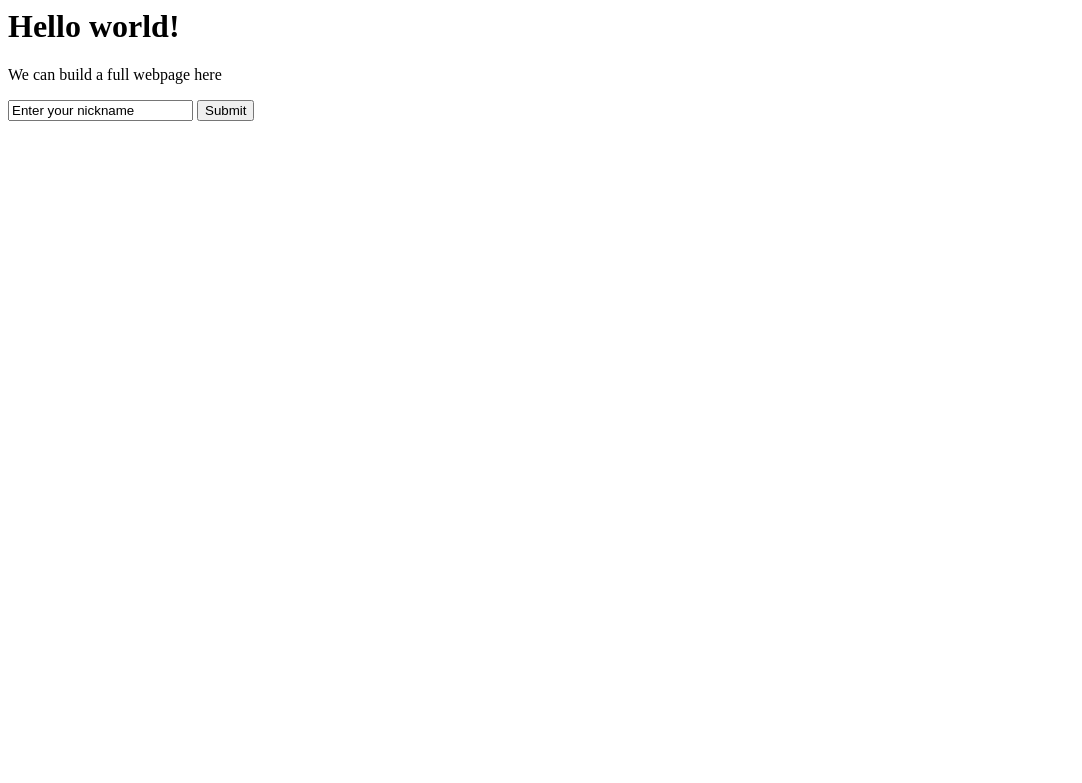
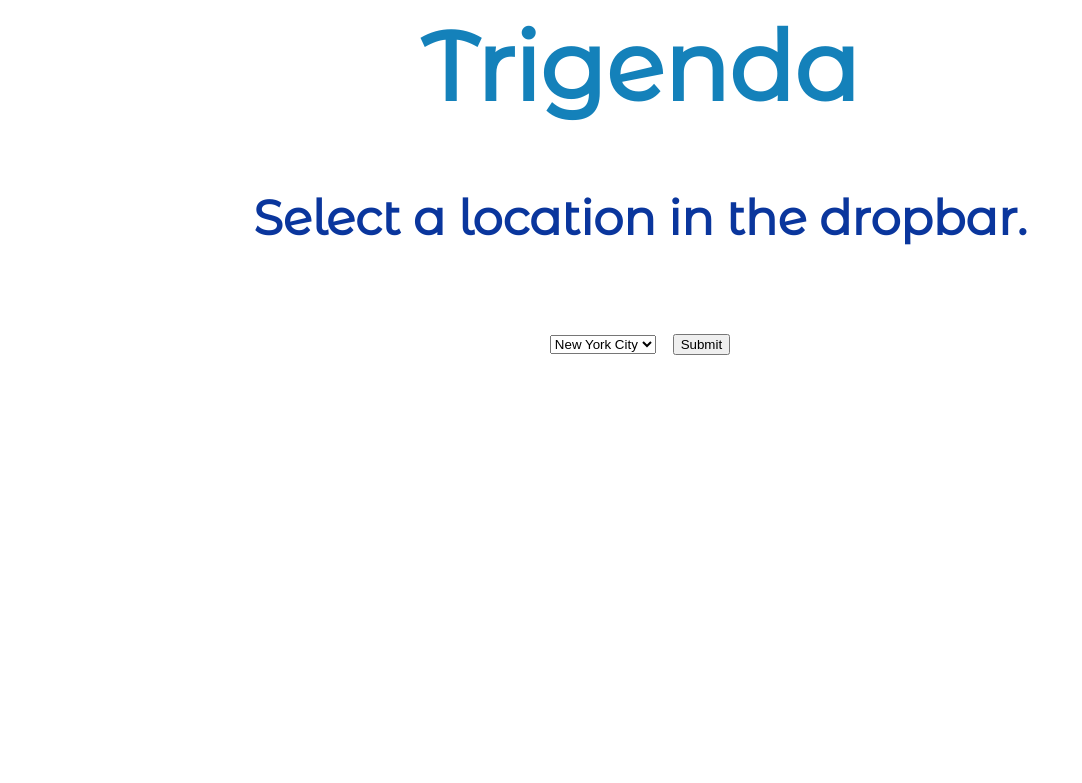
Before and after one commit to wconnelly42/Trigenda, a Flask app: template app/templates/index.html in a window 1280 px wide. Shown: the top 783 px of the page, without its empty margins (0-1082 px from the left). Run offline with Flask 2, Linux system fonts and the light colour scheme; the template is opened without the code that fills it, so the values that code supplies are empty.

Commit message:
initial commit

```diff
--- a/app/routes.py
+++ b/app/routes.py
@@ -5,4 +5,8 @@ from app.models import model, formopener
 @app.route('/')
 @app.route('/index')
 def index():
-    return "hello world!"
+    return render_template("index.html")
+
+@app.route('/results')
+def results():
+    return render_template("results.html")
--- a/app/static/style.css
+++ b/app/static/style.css
@@ -0,0 +1,67 @@
+title{
+            text-align: center;
+            color: black;
+            font-family: 'Montserrat Alternates', sans-serif;
+
+            font-size: 400%;
+        }
+
+
+
+h1{
+    font-family: 'Montserrat Alternates', sans-serif;
+    color:#1481BA ;
+    font-size: 300%;
+}
+
+form{
+
+
+
+    font-size:200%;
+    color:#92B4F4;
+}
+
+
+h2{
+    color:#0A369D;
+}
+body{
+
+    font-family: 'Montserrat Alternates', sans-serif;
+            background-color: white;
+            color:#0A369D;
+            font-size:200%;
+     }
+
+
+/*#header{*/
+/*position: relative ;*/
+/*top: 25vh;*/
+/*}*/
+
+
+
+/*THIS WILL NOT WORK UNTIL WE REFERENCE THIS CODE IN INDEX.
+
+.search_categories{
+  font-size: 13px;
+  padding: 10px 8px 10px 14px;
+  background: #fff;
+  border: 1px solid #ccc;
+  border-radius: 6px;
+  overflow: hidden;
+  position: relative;
+}
+
+.search_categories .select select{
+  background: transparent;
+  line-height: 1;
+  border: 0;
+  padding: 0;
+  border-radius: 0;
+  width: 120%;
+  position: relative;
+  z-index: 10;
+  font-size: 1em;
+}
--- a/app/templates/index.html
+++ b/app/templates/index.html
@@ -1,13 +1,30 @@
 <html>
+<!--<body background= "http://cdn.cnn.com/cnnnext/dam/assets/170407220907-01-iconic-mountains-k2-restricted.jpg">-->
     <head>
-        <title>Welcome!</title>
+        <link href="https://fonts.googleapis.com/css?family=Montserrat+Alternates&display=swap" rel="stylesheet">
+        <title>TRIGENDA</title>
     </head>
     <body>
-        <h1>Hello world!</h1>
-        <p>We can build a full webpage here</p>
-        <form>
-            <input type="text" name="nickname" value="Enter your nickname"/>
+        <link href="static/style.css" rel="stylesheet">
+
+        <center>
+            <!--<div id= "header">-->
+            <h1>Trigenda</h1>
+            <!--</div>-->
+            </center>
+
+        <center>
+            <h2>Select a location in the dropbar.</h2>
+            </center>
+
+        <center><form>
+            <select>
+  <option value="NewYorkCity">New York City</option>
+  <option value="HongKong">Hong Kong</option>
+  <option value="Madrid">Madrid</option>
+  <option value="Chicago">Chicago</option>
+            </select>
             <input type="submit" value="Submit"/>
-        </form>
+        </form></center>
     </body>
 </html>
```
Also changed, not shown: app/templates/results.html (added, +16 -0 lines).
